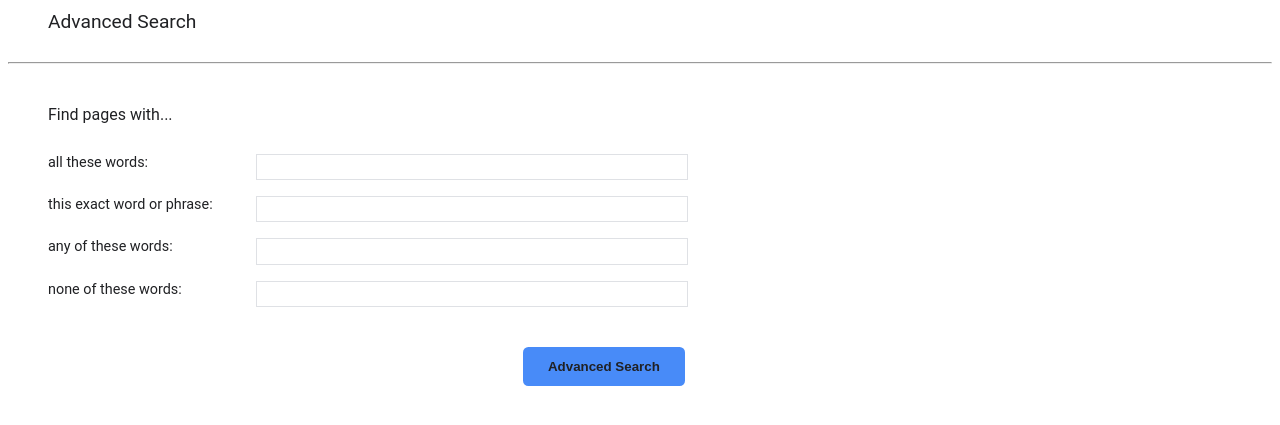
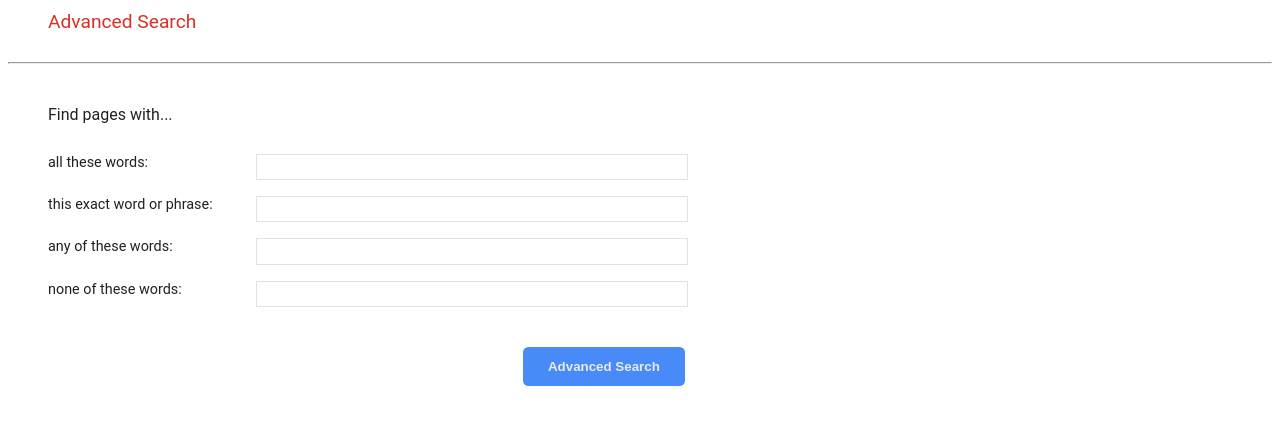
Before and after one commit to laylark/cs50w-search, a plain HTML site: page advanced-search.html in a window 1280 px wide. Shown: the part 111-536 px from the top of the page. Drawn offline with Linux system fonts and the light colour scheme.

Commit message:
Fix colors on advanced search

```diff
--- a/styles.css
+++ b/styles.css
@@ -42,6 +42,8 @@ body {
 
 .adv-search {
   color: #d93025;
+  -webkit-text-fill-color: #d93025;
+  -webkit-opacity: 1;
   font-weight: normal;
   font-size: 1.2em;
   padding-left: 2.5rem;
@@ -101,6 +103,8 @@ body {
 .blue-btn {
   background-color: #488bf8;
   color: #e8eaed;
+  -webkit-text-fill-color: #e8eaed;
+  -webkit-opacity: 1;
   font-weight: bold;
 }
 .submit:hover {
```
